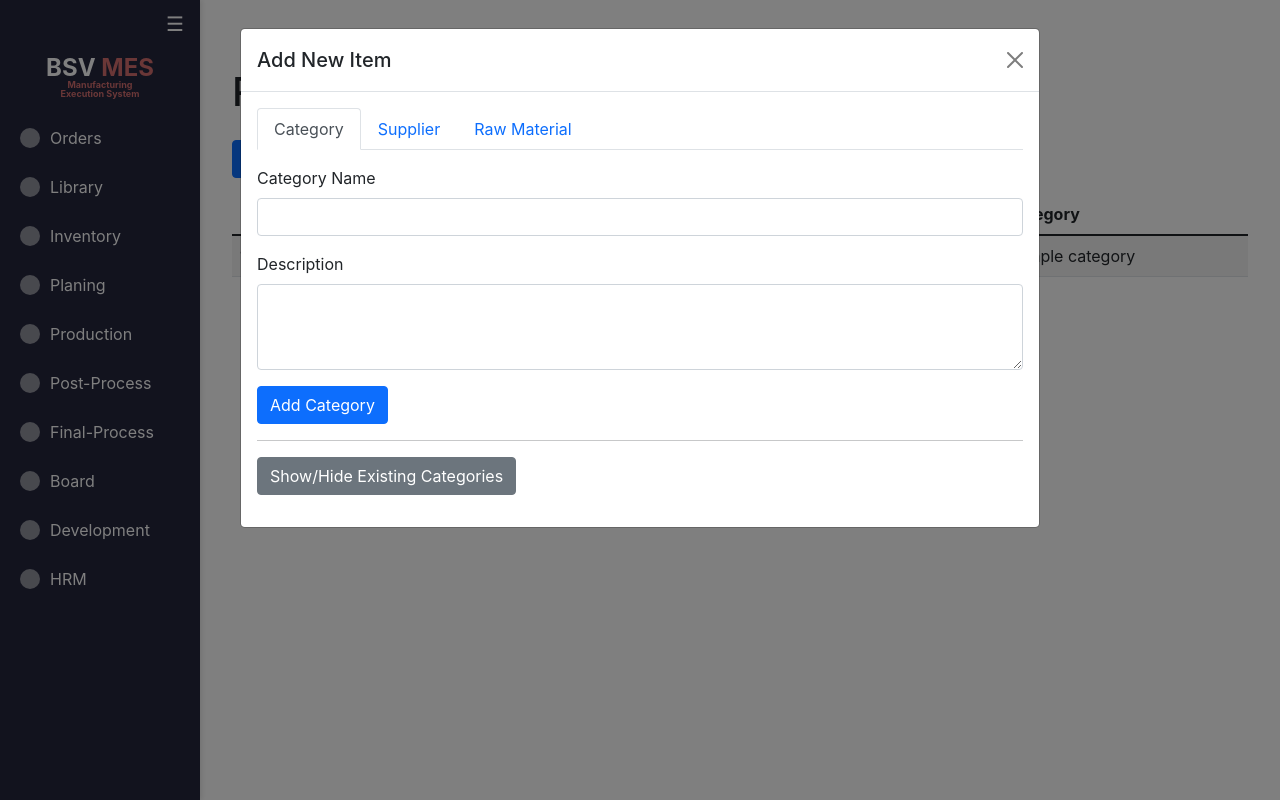
After one commit to itech0307/BSV-Manufacturing-Execution-System, a Django app: page /inventory_management/raw_materials/ in a window 1280 px wide, after a click on "Add New Item". The commit adds this page. Run offline with Django 5.2, Linux system fonts and the light colour scheme; tables that the repository leaves empty hold one stand-in row (values such as "Sample post"); some libraries are stand-ins or nearby versions.

Commit message:
inventory 조회 페이지 추가

```diff
--- a/config/urls.py
+++ b/config/urls.py
@@ -24,5 +24,6 @@ def redirect_to_main(request):
 urlpatterns = [
     path('admin/', admin.site.urls),
     path('common/', include('common.urls')),
+    path('inventory_management/', include('inventory_management.urls')),
     path('', redirect_to_main, name='home'),
 ]
--- /dev/null
+++ b/inventory_management/urls.py
@@ -0,0 +1,11 @@
+from django.urls import path
+from . import views
+
+app_name = 'inventory_management'
+
+urlpatterns = [
+    path('raw_materials/', views.view_raw_materials, name='view_raw_materials'),
+    path('add_category/', views.add_category, name='add_category'),
+    path('add_supplier/', views.add_supplier, name='add_supplier'),
+    path('add_rawmaterial/', views.add_rawmaterial, name='add_rawmaterial'),
+]
--- a/inventory_management/views.py
+++ b/inventory_management/views.py
@@ -1,3 +1,44 @@
-from django.shortcuts import render
+from django.shortcuts import render, redirect
+from .models import Category, Supplier, RawMaterial
 
-# Create your views here.
+def view_raw_materials(request):
+    raw_materials = RawMaterial.objects.all().select_related('supplier', 'category')
+    categories = Category.objects.all()
+    suppliers = Supplier.objects.all()
+    return render(request, 'inventory_management/view_raw_materials.html', {
+        'raw_materials': raw_materials,
+        'categories': categories,
+        'suppliers': suppliers
+    })
+
+def add_category(request):
+    if request.method == 'POST':
+        category_name = request.POST.get('category_name')
+        description = request.POST.get('description')
+        Category.objects.create(category_name=category_name, description=description)
+        return redirect('inventory_management:view_raw_materials')
+
+def add_supplier(request):
+    if request.method == 'POST':
+        supplier_name = request.POST.get('supplier_name')
+        description = request.POST.get('description')
+        Supplier.objects.create(supplier_name=supplier_name, description=description)
+        return redirect('inventory_management:view_raw_materials')
+
+def add_rawmaterial(request):
+    if request.method == 'POST':
+        material_name = request.POST.get('material_name')
+        description = request.POST.get('description')
+        supplier_id = request.POST.get('supplier')
+        category_id = request.POST.get('category')
+
+        supplier = Supplier.objects.get(id=supplier_id)
+        category = Category.objects.get(id=category_id)
+
+        RawMaterial.objects.create(
+            material_name=material_name,
+            description=description,
+            supplier=supplier,
+            category=category
+        )
+        return redirect('inventory_management:view_raw_materials')
--- a/templates/common/navi-bar.html
+++ b/templates/common/navi-bar.html
@@ -39,7 +39,7 @@
             <div class="text-wrapper">Inventory</div>
         </div>
         <div class="submenu" id="inventory-submenu">
-            <a href="#" class="submenu-item">Search</a>
+            <a href="{% url 'inventory_management:view_raw_materials' %}" class="submenu-item">Search</a>
             <a href="#" class="submenu-item">Import</a>
             <a href="#" class="submenu-item">Export</a>
         </div>
--- /dev/null
+++ b/templates/inventory_management/view_raw_materials.html
@@ -0,0 +1,166 @@
+{% extends 'common/main.html' %}
+{% load static %}
+{% block content %}
+<body>
+    <div class="container mt-5">
+        <h1 class="mb-4">Raw Materials Management</h1>
+
+        <button type="button" class="btn btn-primary mb-3" data-bs-toggle="modal" data-bs-target="#addItemModal">
+            Add New Item
+        </button>
+
+        <table class="table table-striped">
+            <thead>
+                <tr>
+                    <th>ID</th>
+                    <th>Material Name</th>
+                    <th>Description</th>
+                    <th>Supplier</th>
+                    <th>Category</th>
+                </tr>
+            </thead>
+            <tbody>
+                {% for material in raw_materials %}
+                <tr>
+                    <td>{{ material.id }}</td>
+                    <td>{{ material.material_name }}</td>
+                    <td>{{ material.description|default:"N/A" }}</td>
+                    <td>{{ material.supplier.supplier_name }}</td>
+                    <td>{{ material.category.category_name }}</td>
+                </tr>
+                {% empty %}
+                <tr>
+                    <td colspan="5" class="text-center">No raw materials found.</td>
+                </tr>
+                {% endfor %}
+            </tbody>
+        </table>
+    </div>
+
+    <!-- Modal -->
+    <div class="modal fade" id="addItemModal" tabindex="-1" aria-labelledby="addItemModalLabel" aria-hidden="true">
+        <div class="modal-dialog modal-lg">
+            <div class="modal-content">
+                <div class="modal-header">
+                    <h5 class="modal-title" id="addItemModalLabel">Add New Item</h5>
+                    <button type="button" class="btn-close" data-bs-dismiss="modal" aria-label="Close"></button>
+                </div>
+                <div class="modal-body">
+                    <!-- Tabs -->
+                    <ul class="nav nav-tabs" id="myTab" role="tablist">
+                        <li class="nav-item" role="presentation">
+                            <button class="nav-link active" id="category-tab" data-bs-toggle="tab" data-bs-target="#category" type="button" role="tab">Category</button>
+                        </li>
+                        <li class="nav-item" role="presentation">
+                            <button class="nav-link" id="supplier-tab" data-bs-toggle="tab" data-bs-target="#supplier" type="button" role="tab">Supplier</button>
+                        </li>
+                        <li class="nav-item" role="presentation">
+                            <button class="nav-link" id="rawmaterial-tab" data-bs-toggle="tab" data-bs-target="#rawmaterial" type="button" role="tab">Raw Material</button>
+                        </li>
+                    </ul>
+
+                    <!-- Tab Content -->
+                    <div class="tab-content mt-3" id="myTabContent">
+                        <div class="tab-pane fade show active" id="category" role="tabpanel">
+                            <form method="post" action="{% url 'inventory_management:add_category' %}">
+                                {% csrf_token %}
+                                <div class="mb-3">
+                                    <label for="category_name" class="form-label">Category Name</label>
+                                    <input type="text" class="form-control" id="category_name" name="category_name" required>
+                                </div>
+                                <div class="mb-3">
+                                    <label for="category_description" class="form-label">Description</label>
+                                    <textarea class="form-control" id="category_description" name="description" rows="3"></textarea>
+                                </div>
+                                <button type="submit" class="btn btn-primary">Add Category</button>
+                            </form>
+                            <hr>
+                            <p>
+                                <button class="btn btn-secondary" type="button" data-bs-toggle="collapse" data-bs-target="#categoryList" aria-expanded="false" aria-controls="categoryList">
+                                    Show/Hide Existing Categories
+                                </button>
+                            </p>
+                            <div class="collapse" id="categoryList">
+                                <div class="card card-body">
+                                    <ul class="list-group">
+                                        {% for category in categories %}
+                                        <li class="list-group-item">{{ category.category_name }}</li>
+                                        {% empty %}
+                                        <li class="list-group-item">No categories found.</li>
+                                        {% endfor %}
+                                    </ul>
+                                </div>
+                            </div>
+                        </div>
+
+                        <div class="tab-pane fade" id="supplier" role="tabpanel">
+                            <form method="post" action="{% url 'inventory_management:add_supplier' %}">
+                                {% csrf_token %}
+                                <div class="mb-3">
+                                    <label for="supplier_name" class="form-label">Supplier Name</label>
+                                    <input type="text" class="form-control" id="supplier_name" name="supplier_name" required>
+                                </div>
+                                <div class="mb-3">
+                                    <label for="supplier_description" class="form-label">Description</label>
+                                    <textarea class="form-control" id="supplier_description" name="description" rows="3"></textarea>
+                                </div>
+                                <button type="submit" class="btn btn-primary">Add Supplier</button>
+                            </form>
+                            <hr>
+                            <p>
+                                <button class="btn btn-secondary" type="button" data-bs-toggle="collapse" data-bs-target="#supplierList" aria-expanded="false" aria-controls="supplierList">
+                                    Show/Hide Existing Suppliers
+                                </button>
+                            </p>
+                            <div class="collapse" id="supplierList">
+                                <div class="card card-body">
+                                    <ul class="list-group">
+                                        {% for supplier in suppliers %}
+                                        <li class="list-group-item">{{ supplier.supplier_name }}</li>
+                                        {% empty %}
+                                        <li class="list-group-item">No suppliers found.</li>
+                                        {% endfor %}
+                                    </ul>
+                                </div>
+                            </div>
+                        </div>
+
+                        <div class="tab-pane fade" id="rawmaterial" role="tabpanel">
+                            <form method="post" action="{% url 'inventory_management:add_rawmaterial' %}">
+                                {% csrf_token %}
+                                <div class="mb-3">
+                                    <label for="material_name" class="form-label">Raw Material Name</label>
+                                    <input type="text" class="form-control" id="material_name" name="material_name" required>
+                                </div>
+                                <div class="mb-3">
+                                    <label for="material_description" class="form-label">Description</label>
+                                    <textarea class="form-control" id="material_description" name="description" rows="3"></textarea>
+                                </div>
+                                <div class="mb-3">
+                                    <label for="supplier" class="form-label">Supplier</label>
+                                    <select class="form-select" id="supplier" name="supplier" required>
+                                        {% for supplier in suppliers %}
+                                            <option value="{{ supplier.id }}">{{ supplier.supplier_name }}</option>
+                                        {% endfor %}
+                                    </select>
+                                </div>
+                                <div class="mb-3">
+                                    <label for="category" class="form-label">Category</label>
+                                    <select class="form-select" id="category" name="category" required>
+                                        {% for category in categories %}
+                                            <option value="{{ category.id }}">{{ category.category_name }}</option>
+                                        {% endfor %}
+                                    </select>
+                                </div>
+                                <button type="submit" class="btn btn-primary">Add Raw Material</button>
+                            </form>
+                        </div>
+                    </div>
+                </div>
+            </div>
+        </div>
+    </div>
+
+    <script src="https://cdn.jsdelivr.net/npm/bootstrap@5.3.0-alpha1/dist/js/bootstrap.bundle.min.js"></script>
+</body>
+{% endblock %}
```
